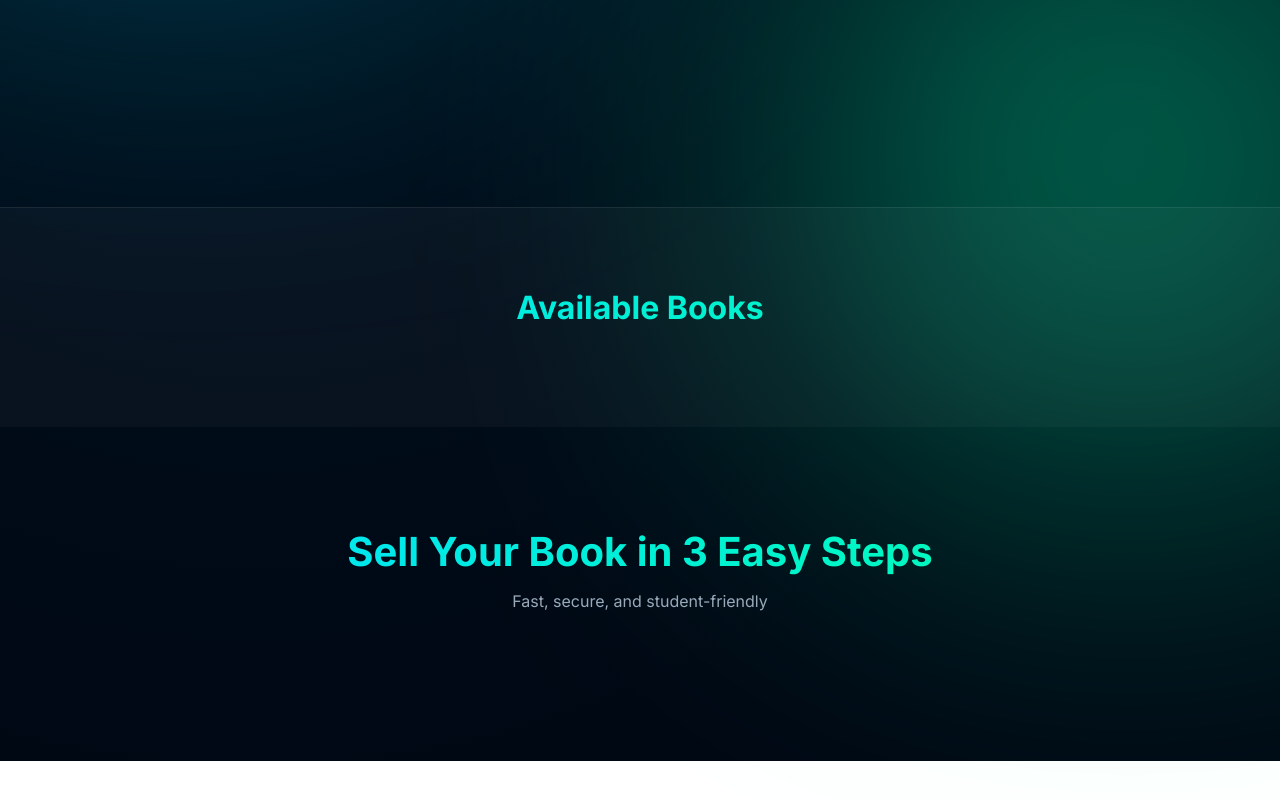
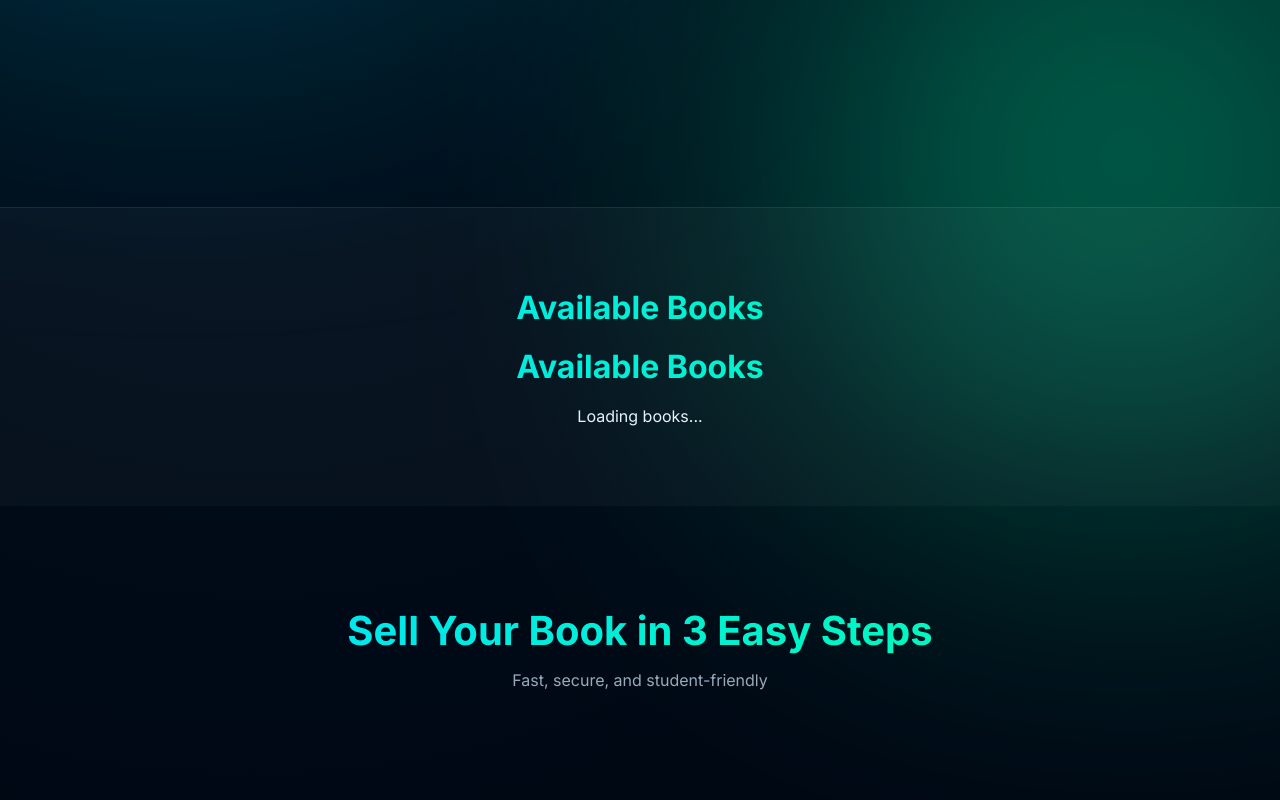
Before and after one commit to sharvilbulkunde257-rgb/rebook, a plain HTML site: page index.html in a window 1280 px wide. Shown: the part 593-1393 px from the top of the page. Before the commit the page ends 1354 px from the top, so only its background shows below. Drawn offline with Linux system fonts and the light colour scheme.

Commit message:
Update index.html

```diff
--- a/index.html
+++ b/index.html
@@ -189,7 +189,11 @@
 
   <section id="book-list">
     <h2>Available Books</h2>
-    <div id="books"></div>
+   <h2>Available Books</h2>
+<div id="books-list" class="books-container">
+  <p>Loading books...</p>
+</div>
+ <div id="books"></div>
   </section>
 
   <section class="features" id="how">
```
